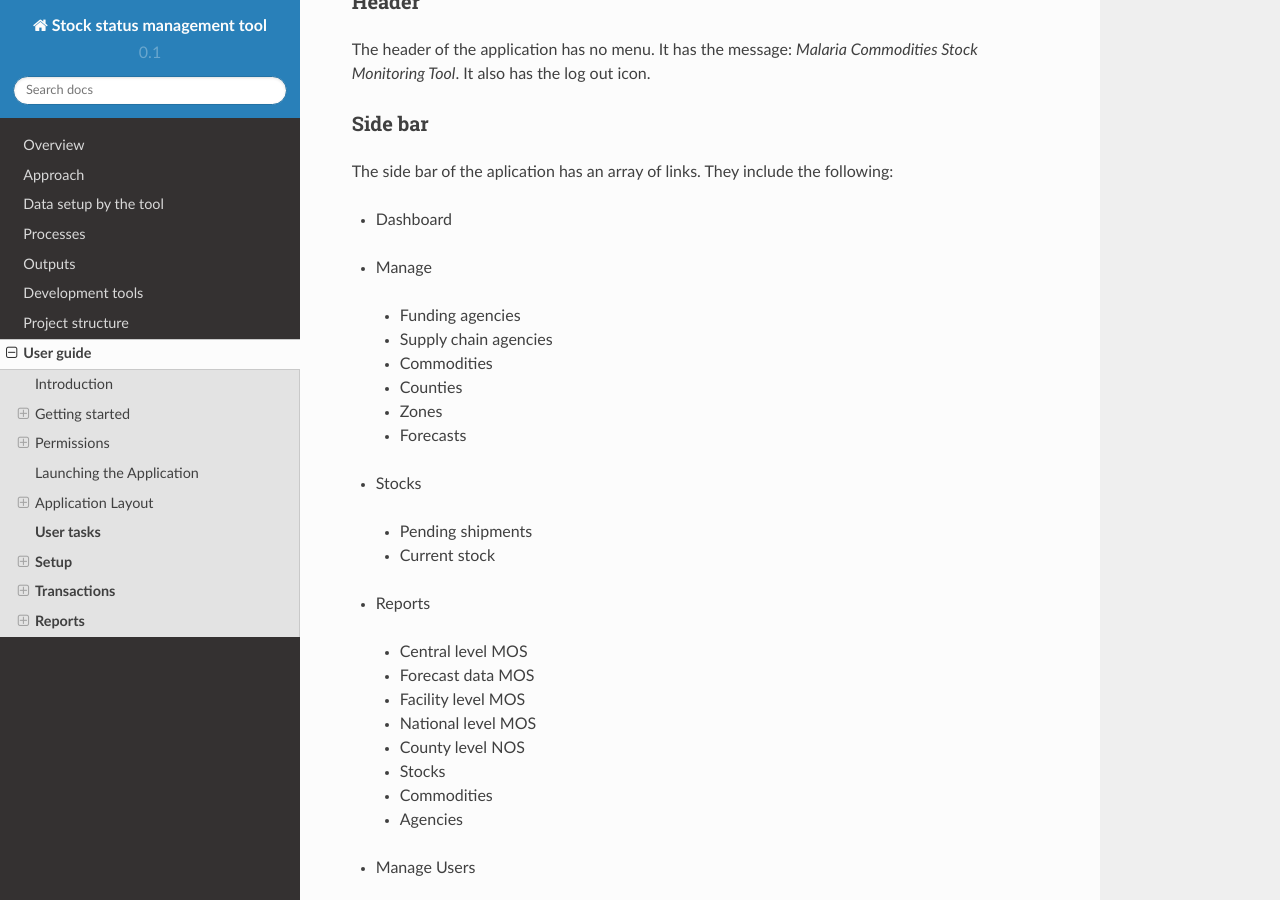
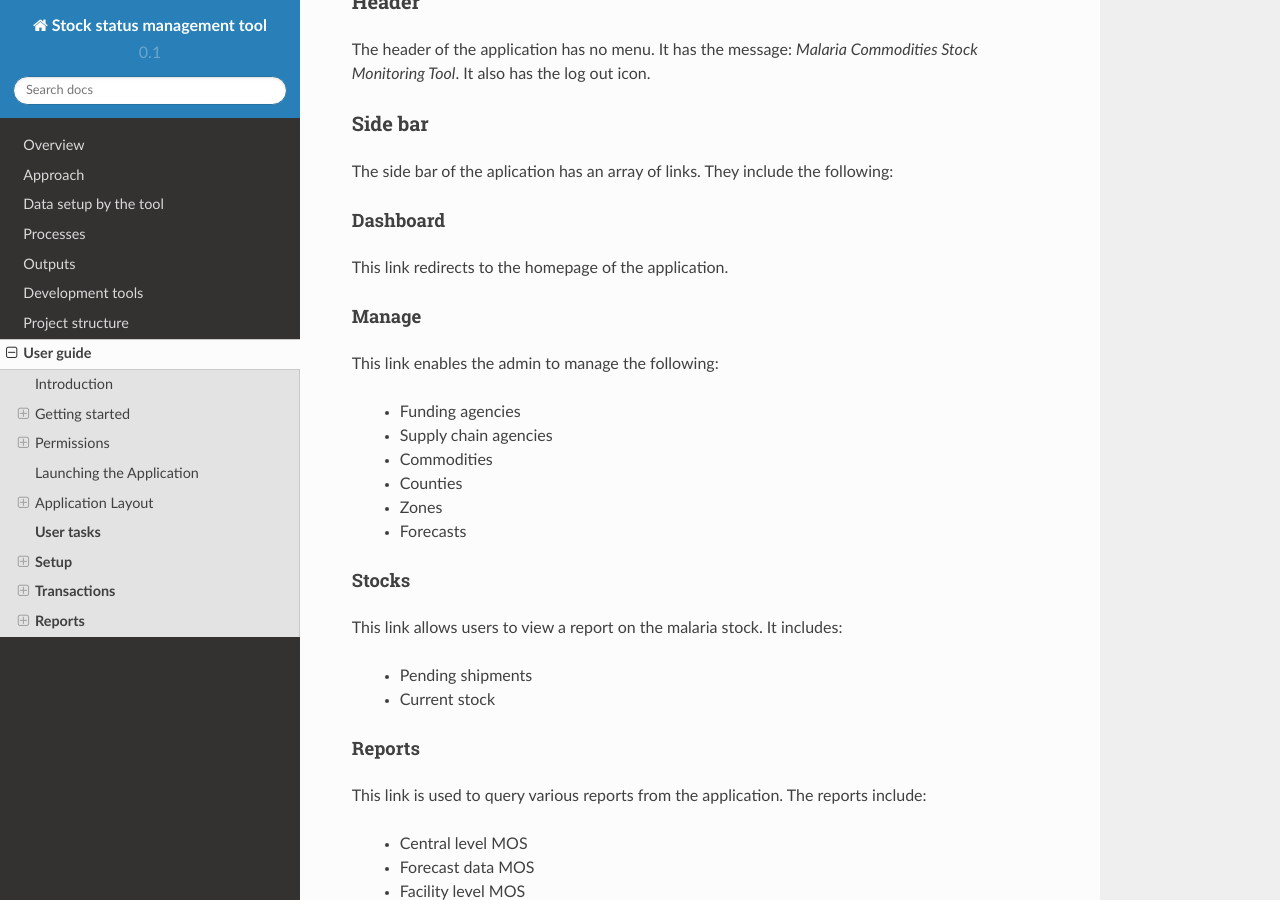
Before and after one commit to ezekielmogaka/Stock_status_monitoring_documentation, a Sphinx documentation site: the page built from source/Userguide.rst, in a window 1280 px wide and 900 px high, scrolled down 3381 px. Built offline with Sphinx 7.4.7 and the Read the Docs theme 2.0.0, drawn with Linux system fonts in a browser that asks for light colours.

```diff
--- a/source/Userguide.rst
+++ b/source/Userguide.rst
@@ -129,13 +129,13 @@ Side bar
 ~~~~~~~~~
 The side bar of the aplication has an array of links. They include the following:
 
-- Dashboard
-+++++++++++++
+Dashboard
++++++++++++
 This link redirects to the homepage of the application.
 
 
-- Manage
-+++++++++
+Manage
++++++++
 This link enables the admin to manage the following:
 
     - Funding agencies
@@ -145,16 +145,16 @@ This link enables the admin to manage the following:
     - Zones
     - Forecasts
 
-- Stocks
-+++++++++
+Stocks
+++++++
 This link allows users to view a report on the malaria stock. It includes:
 
     - Pending shipments
     - Current stock
 
 
-- Reports
-++++++++++
+Reports
++++++++
 This link is used to query various reports from the application. The reports include:
 
     - Central level MOS
@@ -166,8 +166,8 @@ This link is used to query various reports from the application. The reports inc
     - Commodities
     - Agencies
 
-- Manage Users
-+++++++++++++++
+Manage Users
++++++++++++++
 
 Here, the admin can view the list of the users registered in the system. The admin has the permissions of adding new users and updating their details.
 
```
Also changed, not shown: 8 other files.
